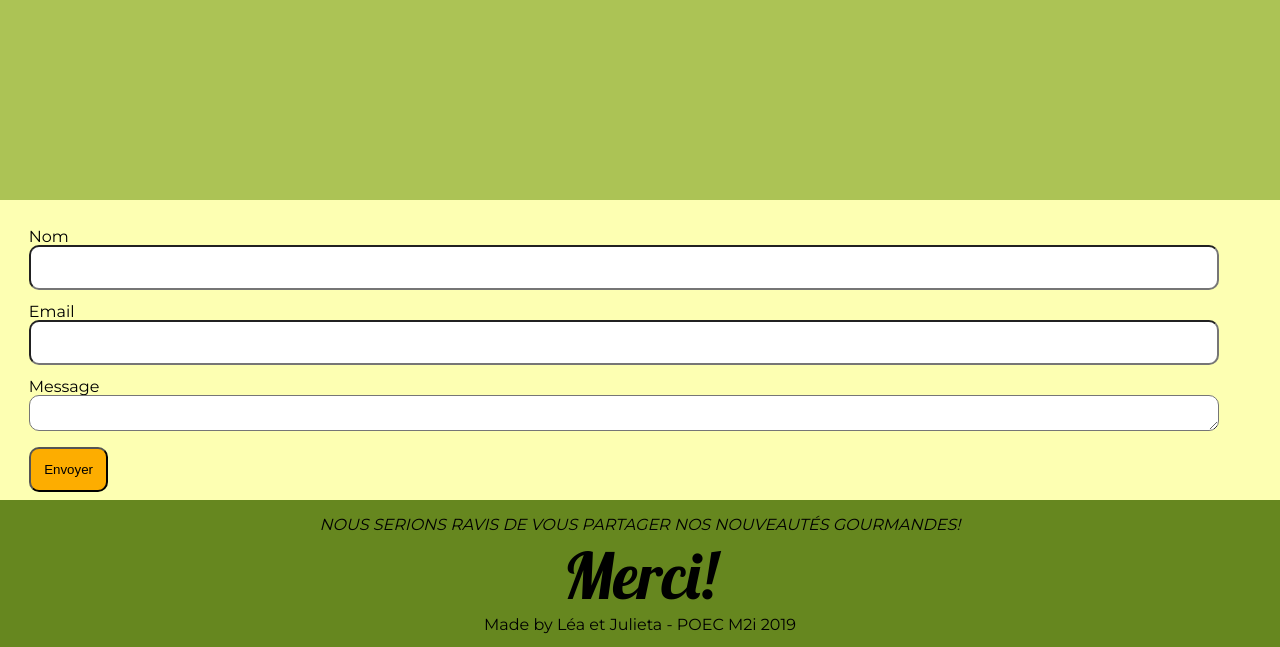
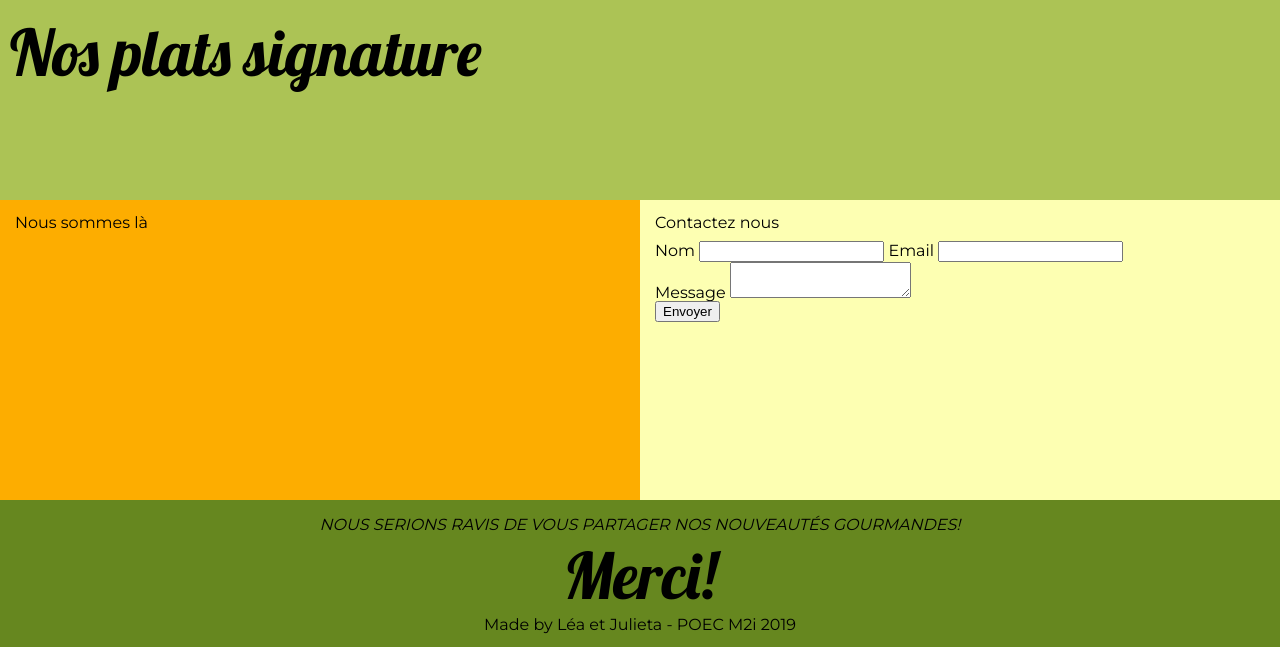
Before and after one commit to Lescuclai/restaurant, a plain HTML site: page index.html in a window 1280 px wide. Shown: the top 647 px of the page. Drawn offline with Linux system fonts and the light colour scheme.

Commit message:
division localisation et contact

```diff
--- a/css/style1.css
+++ b/css/style1.css
@@ -2,19 +2,50 @@
 #plats{
     background-color: #ACC355;
     height: 200px;
+
+}
+#plats h1{
+    font-family: 'Lobster', cursive;
+    font-size: 4em;
+    padding-top: 20px;
+    padding-left: 10px;
 }
 /* END css Plats */
 
 
 /* css Contact Flex */
-#contact{
+* {
+    box-sizing: border-box;
+   }
+#container-flex{
+    display: flex;
     background-color: #FDFFB2;
     height: 300px;
     font-family: 'Montserrat', sans-serif;
 }
-* {
-    box-sizing: border-box;
-   }
+
+#localisation{
+    padding-top: 15px;
+    padding-left: 15px;
+    background-color: #FDAD00;
+
+    flex: 0 0 50%;
+
+
+}
+#contact-form{
+    margin-top: 15px;
+    margin-left: 15px;
+
+    flex: 0 0 50%;
+}
+#contact-form p{
+    margin-bottom: 10px;
+}
+.contact{
+
+}
+/*
    .notreForm {
         display: flex;
         padding: 1.8em;
@@ -22,13 +53,14 @@
    .message {
         display: flex;
         flex-direction: column;
-        /* order: 1; */
+        order: 1;
         margin-bottom: 1em;
    }
    .message > textarea {
         flex: 1;
         min-width: 18em;
         border-radius: 10px;
+
 
    }
    .contact {
@@ -48,7 +80,7 @@
       background: #FDAD00;
       color: black
 
-   }
+   } */
 /* END css Contact Flex */
 
 /* css footer */
--- a/index.html
+++ b/index.html
@@ -19,13 +19,20 @@
   <!-- Julieta -->
   <div id="container">
     <section id="plats">
-
+      <h1>Nos plats signature</h1>
     </section>
 
-        <section id="contact">
-                <form class="notreForm">
+    <section id="container-flex">
+      <div id="localisation" class="elements-flex">
+        <p>Nous sommes là</p>
 
-                        <div class="contact">
+      </div>
+
+      <div id="contact-form" class="elements-flex">
+        <p>Contactez nous</p>
+
+        <form class="contact">
+
           <label for="name">Nom</label>
           <input type="text" id="name">
 
@@ -38,7 +45,7 @@
           </div>
 
           <button type="submit">Envoyer</button>
-                        </div>
+
         </form>
 
     </section>
```
Lines whose indentation alone changed are shown as unchanged.
